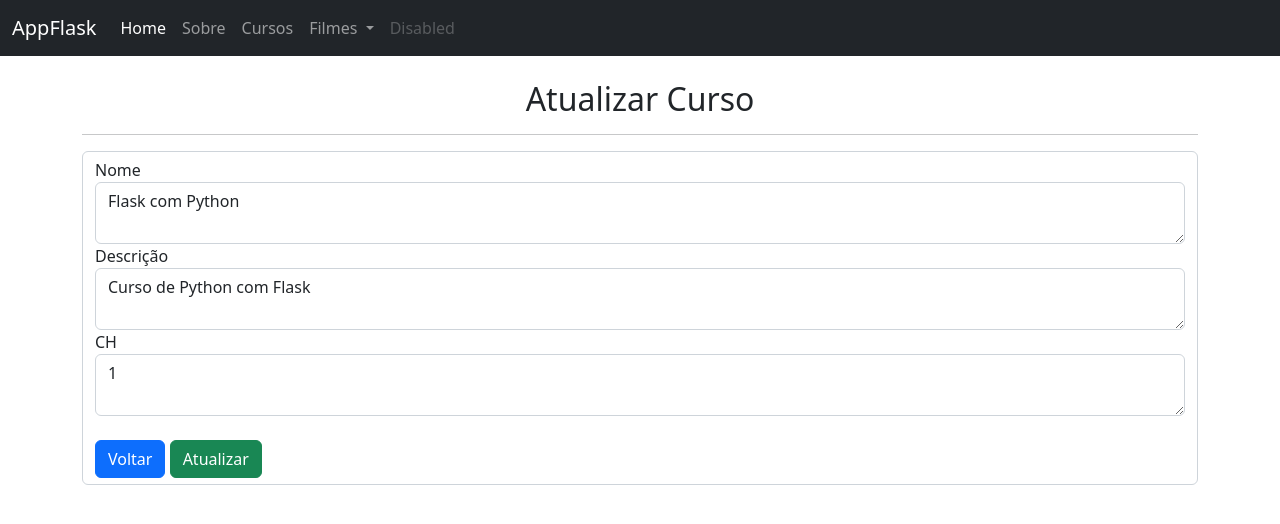
After one commit to miradouro/pythonFlask, a Flask app: page /1/atualiza_curso in a window 1280 px wide. The commit adds this page. Shown: the top 524 px of the page. Run offline with Flask 2, Linux system fonts and the light colour scheme; data comes from the database, SQL or seed files in the repository; both versions use the stored data as it was after the commit.

Commit message:
11/10/22

```diff
--- a/app.py
+++ b/app.py
@@ -84,6 +84,31 @@ def cria_curso():
     return render_template("novo_curso.html")
 
 
+@app.route('/<int:id>/atualiza_curso', methods=['GET', 'POST'])
+def atualiza_curso(id):
+    curso = cursos.query.filter_by(id=id).first()
+    if request.method == 'POST':
+        nome = request.form['nome']
+        descricao = request.form['descricao']
+        ch = request.form['ch']
+
+        cursos.query.filter_by(id=id).update({"nome": nome, 'descricao': descricao, 'ch': ch})
+        db.session.commit()
+        return redirect(url_for('lista_cursos'))
+
+    return render_template('atualiza_curso.html', curso=curso)
+
+
+@app.route('/<int:id>/remove_curso')
+def remove_curso(id):
+    curso = cursos.query.filter_by(id=id).first()
+    db.session.delete(curso)
+    db.session.commit()
+    return redirect(url_for('lista_cursos'))
+
+    pass
+
+
 if __name__ == '__main__':
     with app.app_context():
         db.create_all()
--- /dev/null
+++ b/templates/atualiza_curso.html
@@ -0,0 +1,27 @@
+{% extends 'base.html' %}
+{% block title %}Atualizando{% endblock title %}
+{% block conteudo %}
+<br>
+<h2 style="text-align: center">Atualizar Curso</h2>
+<hr>
+{%- for mensagem in get_flashed_messages() %}
+    <div class="alert alert-danger">
+        {{mensagem}}
+    </div>
+{%- endfor %}
+
+<form class="form-control" action="{{url_for('atualiza_curso',id=curso.id)}}" method="POST">
+    <label>Nome</label>
+    <textarea name="nome" class="form-control" required>{{curso.nome}}</textarea>
+    <label>Descrição</label>
+    <textarea name="descricao" class="form-control" required>{{curso.descricao}}</textarea>
+    <label>CH</label>
+    <textarea name="ch" class="form-control" required>{{curso.ch}}</textarea>
+    <br>
+    <a href="{{url_for('lista_cursos')}}" class="btn btn-primary">Voltar</a>
+    <button class="btn btn-success">Atualizar</button>
+</form>
+<div class="row">
+
+</div>
+{% endblock conteudo %}
--- a/templates/novo_curso.html
+++ b/templates/novo_curso.html
@@ -18,6 +18,7 @@
     <label>CH</label>
     <input type="number" name="ch" placeholder="Carga horaria" class="form-control" required>
     <br>
+    <a href="{{url_for('lista_cursos')}}" class="btn btn-primary">Voltar</a>
     <button class="btn btn-success">Adicionar</button>
 </form>
 <div class="row">
```
Also changed, not shown: templates/cursos.html (+6 -1 lines), templates/remove_curso.html (added, +27 -0 lines), instance/cursos.sqlite3.
